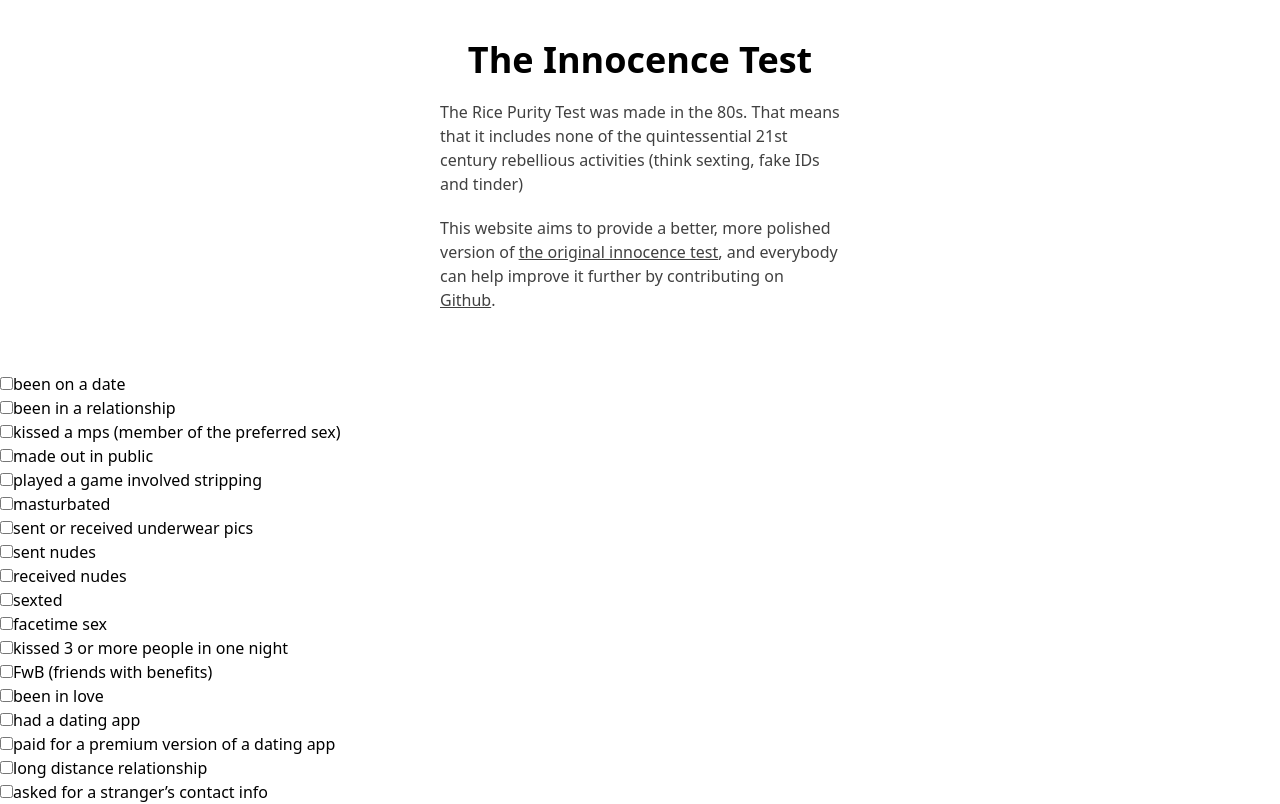
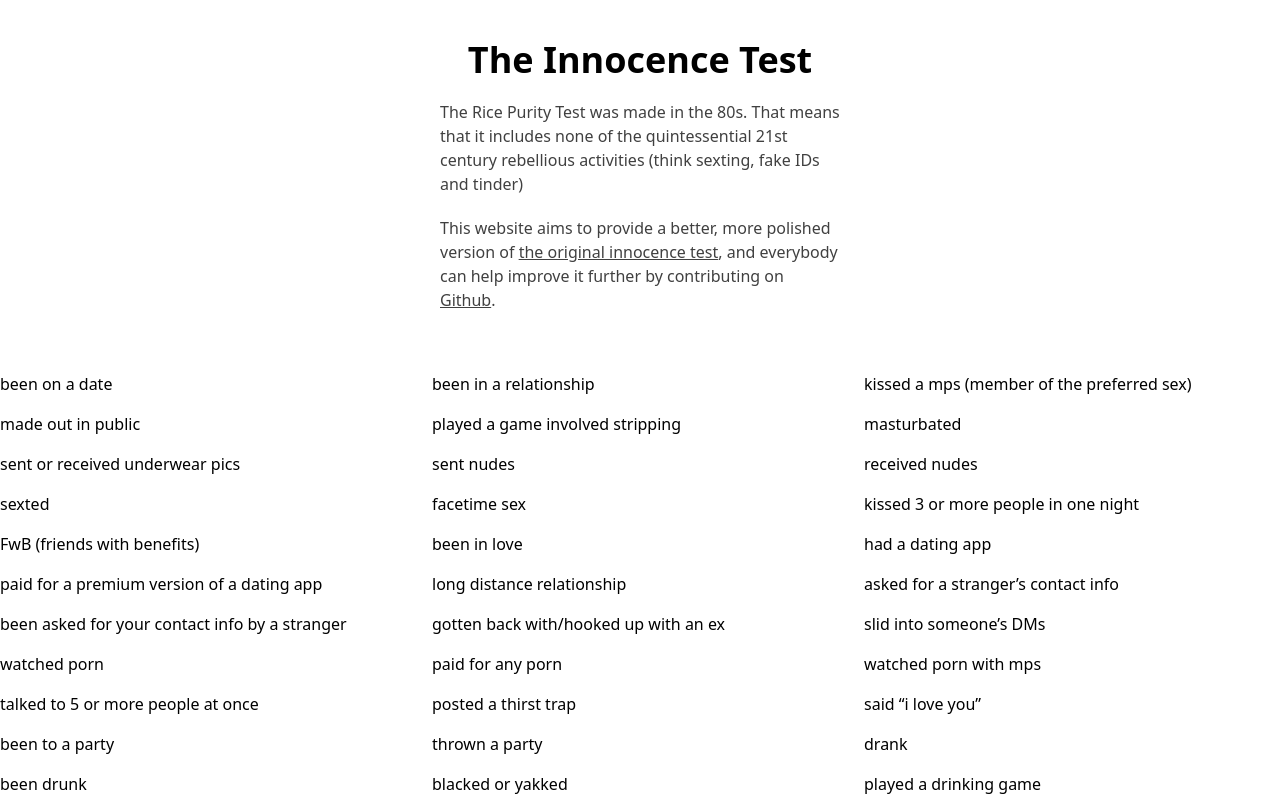
Before and after one commit to jirkavrba/the-innocence-test, a React (Vite) app: page / in a window 1280 px wide. Shown: the top 804 px of the page. Built offline with nearby package versions, Linux system fonts and the light colour scheme.

Commit message:
Work in progress components for Test and Questions

```diff
--- a/src/components/App.tsx
+++ b/src/components/App.tsx
@@ -2,6 +2,7 @@ import { FC, useEffect, useState } from "react";
 import { AnsweredQuestionData, QuestionData } from "../types";
 import source from "../questions.json";
 import Header from "./Header";
+import Test from "./Test";
 
 const App: FC = () => {
   const [questions, setQuestions] = useState<Array<AnsweredQuestionData>>([]);
@@ -24,16 +25,8 @@ const App: FC = () => {
 
   return (
     <div className="container mx-auto">
-      <Header/>
-      <ul>
-        {questions.map((question: AnsweredQuestionData) =>
-          <li key={question.index}>
-            <input type="checkbox" onChange={(event) => setAnswer(question.index, event.target.checked)}/>
-            {question.text}
-            {question.answer ? " - checked" : ""}
-          </li>
-        )}
-      </ul>
+      <Header />
+      <Test questions={questions} setAnswer={setAnswer}/>
     </div>
   );
 
--- /dev/null
+++ b/src/components/Question.tsx
@@ -0,0 +1,17 @@
+import { FC } from "react";
+import { AnsweredQuestionData } from "../types";
+
+interface QuestionProps {
+    question: AnsweredQuestionData,
+    setAnswer: (answer: boolean) => void
+}
+
+const Question: FC<QuestionProps> = ({question, setAnswer}: QuestionProps) => {
+    return (
+        <figure className="">
+            <figcaption>{ question.text }</figcaption>
+        </figure>
+    );
+};
+
+export default Question;
--- /dev/null
+++ b/src/components/Test.tsx
@@ -0,0 +1,24 @@
+import { FC } from "react";
+import { AnsweredQuestionData } from "../types";
+import Question from "./Question";
+
+interface TestProps {
+    questions: Array<AnsweredQuestionData>,
+    setAnswer: (index: number, answer: boolean) => void
+}
+
+const Test: FC<TestProps> = ({ questions, setAnswer }: TestProps) => {
+    return (
+        <main className="grid grid-cols-1 md:grid-cols-2 xl:grid-cols-3 gap-4">
+            {questions.map((question: AnsweredQuestionData) =>
+                <Question
+                    key={question.index}
+                    question={question}
+                    setAnswer={(answer: boolean) => setAnswer(question.index, answer)}
+                />
+            )}
+        </main>
+    );
+};
+
+export default Test;
```
